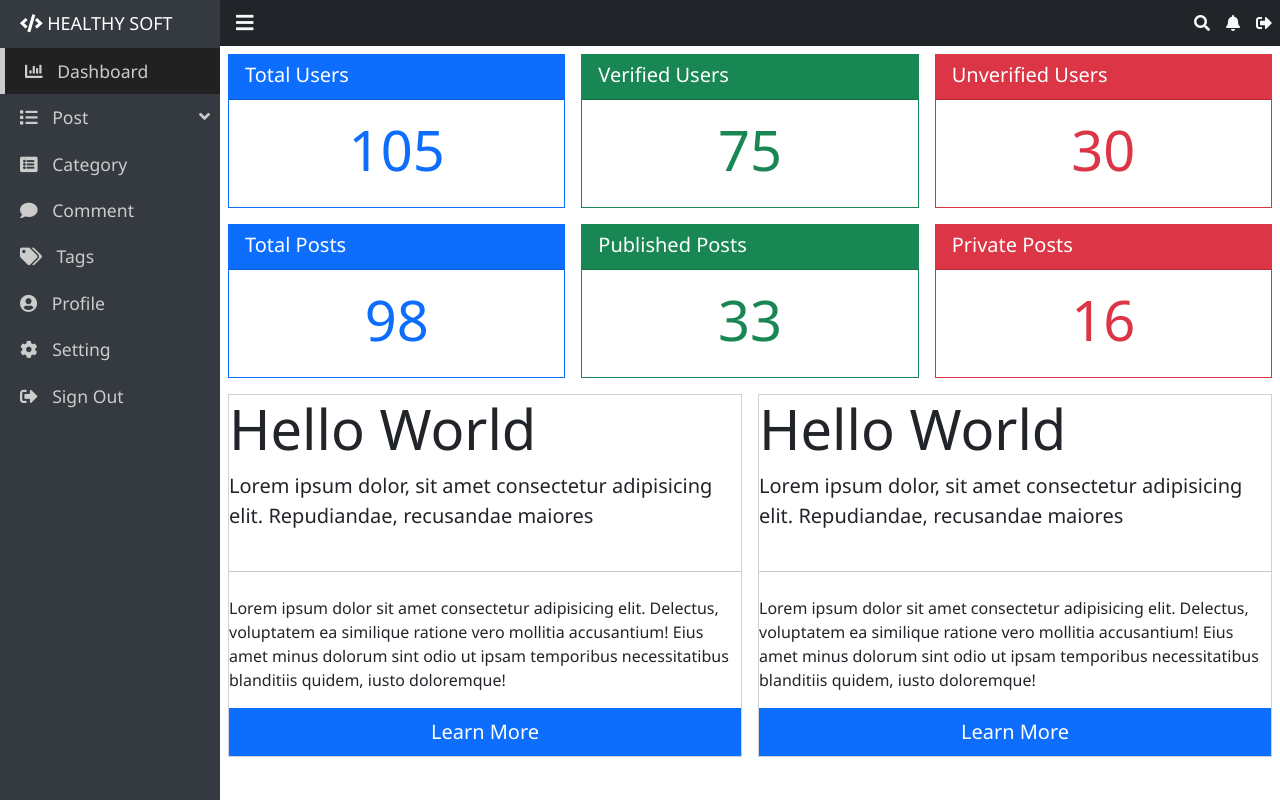
After one commit to devacademia/healthy-soft, a PHP site: page /index.html in a window 1280 px wide. The commit adds this page. Run offline with PHP 8.4, Linux system fonts and the light colour scheme; some libraries are stand-ins or nearby versions.

Commit message:
Add backoffice template

```diff
--- /dev/null
+++ b/assets/css/main.css
@@ -0,0 +1,148 @@
+* {
+  margin: 0;
+  padding: 0;
+  -webkit-box-sizing: border-box;
+  box-sizing: border-box;
+}
+
+body {
+  font-family: "Segoe UI", Tahoma, Geneva, Verdana, sans-serif;
+}
+
+.navbar-side {
+  width: 220px;
+  height: 100vh;
+  position: fixed;
+  background-color: #343a40;
+  -webkit-transition: 0.2s all ease-in-out;
+  transition: 0.2s all ease-in-out;
+}
+
+.navbar-side h6 {
+  color: #fff;
+  margin: 9px 0 10px 20px;
+  font-size: 18px;
+  line-height: 1.6;
+  white-space: nowrap;
+}
+
+.navbar-side ul li {
+  list-style-type: none;
+}
+
+.navbar-side ul li a {
+  padding: 10px;
+  display: inline-block;
+  text-decoration: none;
+  color: #ccc;
+  font-size: 1.1em;
+  width: 100%;
+  padding-left: 20px;
+  -webkit-transition: 0.2s all ease-in-out;
+  transition: 0.2s all ease-in-out;
+  white-space: nowrap;
+}
+
+.navbar-side ul li a:hover,
+.navbar-side ul li a.link-active {
+  background-color: #212121;
+  border-left: 5px solid #ccc;
+}
+
+.navbar-side ul li a .icon {
+  padding-right: 10px;
+}
+
+.content {
+  margin-left: 220px;
+  -webkit-transition: 0.2s all ease-in-out;
+  transition: 0.2s all ease-in-out;
+}
+
+.content #navBtn {
+  font-size: 20px;
+}
+
+.main.animate .navbar-side {
+  width: 60px;
+  -webkit-transition: 0.2s all ease-in-out;
+  transition: 0.2s all ease-in-out;
+}
+
+.main.animate .navbar-side .link-text {
+  display: none;
+}
+
+.main.animate .navbar-side .myCaret {
+  display: none;
+}
+
+.main.animate .content {
+  margin-left: 60px;
+}
+
+.myBtn[aria-expanded="false"] .myCaret:before {
+  font-family: "Font Awesome 5 Free";
+  font-weight: 900;
+  content: "\f107";
+  float: right;
+  transition: all 0.5s;
+}
+
+.myBtn[aria-expanded="true"] .myCaret:before {
+  font-family: "Font Awesome 5 Free";
+  font-weight: 900;
+  content: "\f107";
+  float: right;
+  transition: all 0.5s;
+  -webkit-transform: rotate(180deg);
+  -moz-transform: rotate(180deg);
+  transform: rotate(180deg);
+}
+
+@media (max-width: 991px) {
+  .main .navbar-side {
+    width: 40px;
+    -webkit-transition: 0.2s all ease-in-out;
+    transition: 0.2s all ease-in-out;
+    font-size: 0.8em;
+  }
+  .main .navbar-side .link-text {
+    display: none;
+  }
+  .main .navbar-side .caret {
+    display: none;
+  }
+  .main .navbar-side h6 {
+    margin: 9px 0 10px 9px;
+    font-size: 1.2em;
+    line-height: 1.9;
+  }
+  .main .navbar-side ul li a {
+    padding-left: 10px;
+  }
+  .main .navbar-side ul li a:hover,
+  .main .navbar-side ul li a.link-active {
+    border-left: 2px solid #ccc;
+  }
+  .main .content {
+    margin-left: 40px;
+  }
+  .main.animate .navbar-side {
+    width: 150px;
+    -webkit-transition: 0.2s all ease-in-out;
+    transition: 0.2s all ease-in-out;
+  }
+  .main.animate .navbar-side .link-text {
+    display: inline-block;
+  }
+  .main.animate .navbar-side .caret {
+    display: block;
+  }
+  .main.animate .content {
+    margin-left: 150px;
+  }
+  .myCaret {
+    display: none;
+  }
+}
--- /dev/null
+++ b/assets/js/main.js
@@ -0,0 +1,5 @@
+$(document).ready(function () {
+  $("#navBtn").click(function () {
+    $(".main").toggleClass('animate');
+  });
+});
--- /dev/null
+++ b/index.html
@@ -0,0 +1,255 @@
+<!DOCTYPE html>
+<html lang="en">
+  <head>
+    <meta charset="UTF-8" />
+    <meta name="viewport" content="width=device-width, initial-scale=1.0" />
+    <title>Admin Panel</title>
+    <link
+      rel="stylesheet"
+      href="https://cdn.jsdelivr.net/npm/bootstrap@5.3.2/dist/css/bootstrap.min.css"
+    />
+    <link
+      rel="stylesheet"
+      href="https://cdnjs.cloudflare.com/ajax/libs/font-awesome/5.14.0/css/all.min.css"
+    />
+    <link rel="stylesheet" href="assets/css/main.css" />
+  </head>
+
+  <body>
+    <div class="main">
+      <div class="navbar-side">
+        <h6>
+          <span class="icon"><i class="fas fa-code"></i></span>
+          <span class="link-text">HEALTHY SOFT</span>
+        </h6>
+        <ul class="ps-0">
+          <li>
+            <a href="#" class="link-active" title="Dashboard">
+              <span class="icon"><i class="fas fa-chart-bar"></i></span>
+              <span class="link-text">Dashboard</span>
+            </a>
+          </li>
+          <li>
+            <a
+              href="#"
+              class="myBtn"
+              data-bs-toggle="collapse"
+              data-bs-target="#my-sub"
+              title="Post"
+              aria-expanded="false"
+            >
+              <span class="icon"><i class="fas fa-list"></i></span>
+              <span class="link-text">Post</span>
+              <span class="ml-auto myCaret"></span>
+            </a>
+            <div id="my-sub" class="collapse bg-secondary">
+              <a href="#" title="All Post">
+                <span class="icon"><i class="fas fa-copy"></i></span>
+                <span class="link-text">All Post</span>
+              </a>
+              <a href="#" title="Add Post">
+                <span class="icon"><i class="fas fa-pen-fancy"></i></span>
+                <span class="link-text">Add Post</span>
+              </a>
+            </div>
+          </li>
+          <li>
+            <a href="#" title="Category">
+              <span class="icon"><i class="fas fa-list-alt"></i></span>
+              <span class="link-text">Category</span>
+            </a>
+          </li>
+          <li>
+            <a href="#" title="Comment">
+              <span class="icon"><i class="fas fa-comment"></i></span>
+              <span class="link-text">Comment</span>
+            </a>
+          </li>
+          <li>
+            <a href="#" title="Tags">
+              <span class="icon"><i class="fas fa-tags"></i></span>
+              <span class="link-text">Tags</span>
+            </a>
+          </li>
+          <li>
+            <a href="#" title="Profile">
+              <span class="icon"><i class="fas fa-user-circle"></i></span>
+              <span class="link-text">Profile</span>
+            </a>
+          </li>
+          <li>
+            <a href="#" title="Setting">
+              <span class="icon"><i class="fas fa-cog"></i></span>
+              <span class="link-text">Setting</span>
+            </a>
+          </li>
+          <li>
+            <a href="#" title="Sign Out">
+              <span class="icon"><i class="fas fa-sign-out-alt"></i></span>
+              <span class="link-text">Sign Out</span>
+            </a>
+          </li>
+        </ul>
+      </div>
+      <div class="content">
+        <nav class="navbar navbar-dark bg-dark py-2 ps-3">
+          <a href="#" id="navBtn">
+            <span id="changeIcon" class="fa fa-bars text-light"></span>
+          </a>
+
+          <div class="d-flex">
+            <a class="nav-link text-light px-2" href="#"
+              ><i class="fas fa-search"></i
+            ></a>
+            <a class="nav-link text-light px-2" href="#"
+              ><i class="fas fa-bell"></i
+            ></a>
+            <a class="nav-link text-light px-2" href="#"
+              ><i class="fas fa-sign-out-alt"></i
+            ></a>
+          </div>
+        </nav>
+        <div class="container-fluid">
+          <div class="row">
+            <div class="col-lg-4 col-md-6 p-2">
+              <div class="card border-primary rounded-0">
+                <div class="card-header bg-primary rounded-0">
+                  <h5 class="card-title text-white mb-1">Total Users</h5>
+                </div>
+                <div class="card-body">
+                  <h1
+                    class="display-4 font-weight-bold text-primary text-center"
+                  >
+                    105
+                  </h1>
+                </div>
+              </div>
+            </div>
+
+            <div class="col-lg-4 col-md-6 p-2">
+              <div class="card border-success rounded-0">
+                <div class="card-header bg-success rounded-0">
+                  <h5 class="card-title text-white mb-1">Verified Users</h5>
+                </div>
+                <div class="card-body">
+                  <h1
+                    class="display-4 font-weight-bold text-success text-center"
+                  >
+                    75
+                  </h1>
+                </div>
+              </div>
+            </div>
+
+            <div class="col-lg-4 p-2">
+              <div class="card border-danger rounded-0">
+                <div class="card-header bg-danger rounded-0">
+                  <h5 class="card-title text-white mb-1">Unverified Users</h5>
+                </div>
+                <div class="card-body">
+                  <h1
+                    class="display-4 font-weight-bold text-danger text-center"
+                  >
+                    30
+                  </h1>
+                </div>
+              </div>
+            </div>
+          </div>
+
+          <div class="row">
+            <div class="col-lg-4 col-md-6 p-2">
+              <div class="card border-primary rounded-0">
+                <div class="card-header bg-primary rounded-0">
+                  <h5 class="card-title text-white mb-1">Total Posts</h5>
+                </div>
+                <div class="card-body">
+                  <h1
+                    class="display-4 font-weight-bold text-primary text-center"
+                  >
+                    98
+                  </h1>
+                </div>
+              </div>
+            </div>
+
+            <div class="col-lg-4 col-md-6 p-2">
+              <div class="card border-success rounded-0">
+                <div class="card-header bg-success rounded-0">
+                  <h5 class="card-title text-white mb-1">Published Posts</h5>
+                </div>
+                <div class="card-body">
+                  <h1
+                    class="display-4 font-weight-bold text-success text-center"
+                  >
+                    33
+                  </h1>
+                </div>
+              </div>
+            </div>
+
+            <div class="col-lg-4 p-2">
+              <div class="card border-danger rounded-0">
+                <div class="card-header bg-danger rounded-0">
+                  <h5 class="card-title text-white mb-1">Private Posts</h5>
+                </div>
+                <div class="card-body">
+                  <h1
+                    class="display-4 font-weight-bold text-danger text-center"
+                  >
+                    16
+                  </h1>
+                </div>
+              </div>
+            </div>
+          </div>
+
+          <div class="row">
+            <div class="col-lg-6 p-2">
+              <div class="card rounded-0">
+                <h1 class="display-4">Hello World</h1>
+                <p class="lead">
+                  Lorem ipsum dolor, sit amet consectetur adipisicing elit.
+                  Repudiandae, recusandae maiores
+                </p>
+                <hr class="my-4" />
+                <p>
+                  Lorem ipsum dolor sit amet consectetur adipisicing elit.
+                  Delectus, voluptatem ea similique ratione vero mollitia
+                  accusantium! Eius amet minus dolorum sint odio ut ipsam
+                  temporibus necessitatibus blanditiis quidem, iusto doloremque!
+                </p>
+                <a href="#" class="btn btn-primary btn-lg rounded-0"
+                  >Learn More</a
+                >
+              </div>
+            </div>
+            <div class="col-lg-6 p-2">
+              <div class="card rounded-0">
+                <h1 class="display-4">Hello World</h1>
+                <p class="lead">
+                  Lorem ipsum dolor, sit amet consectetur adipisicing elit.
+                  Repudiandae, recusandae maiores
+                </p>
+                <hr class="my-4" />
+                <p>
+                  Lorem ipsum dolor sit amet consectetur adipisicing elit.
+                  Delectus, voluptatem ea similique ratione vero mollitia
+                  accusantium! Eius amet minus dolorum sint odio ut ipsam
+                  temporibus necessitatibus blanditiis quidem, iusto doloremque!
+                </p>
+                <a href="#" class="btn btn-primary btn-lg rounded-0"
+                  >Learn More</a
+                >
+              </div>
+            </div>
+          </div>
+        </div>
+      </div>
+      <script src="https://cdnjs.cloudflare.com/ajax/libs/jquery/3.5.1/jquery.min.js"></script>
+      <script src="https://cdn.jsdelivr.net/npm/popper.js@1.16.0/dist/umd/popper.min.js"></script>
+      <script src="https://cdn.jsdelivr.net/npm/bootstrap@5.3.2/dist/js/bootstrap.bundle.min.js"></script>
+      <script src="assets/js/main.js"></script>
+    </div>
+  </body>
+</html>
```
Also changed, not shown: autoload.php (+7 -7 lines), 1 other file.
